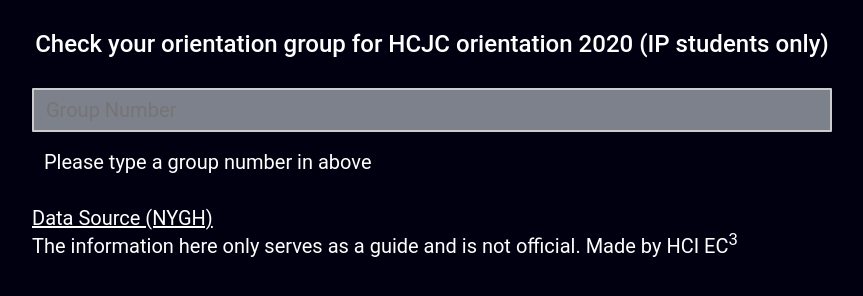
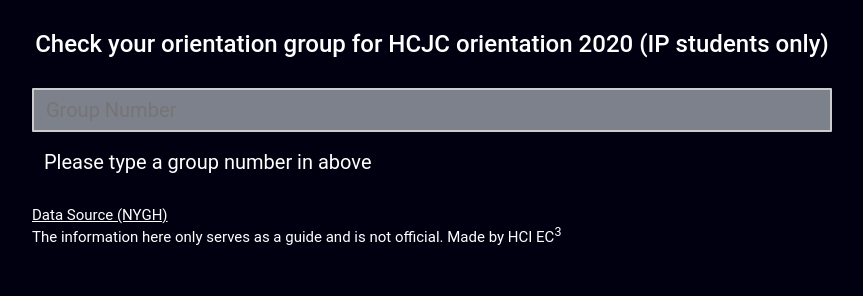
Before and after one commit to sheepymeh/hcjc_orientation_group, a plain HTML site: page index.html in a window 1280 px wide. Shown: the whole page, without its empty margins (208-1071 px from the left). Drawn offline with Linux system fonts and the light colour scheme; a web font is replaced by a local one.

Commit message:
Misc. changes

```diff
--- a/index.html
+++ b/index.html
@@ -113,21 +113,29 @@
 			}
 			footer {
 				margin-top: 24px;
+				font-size: .75rem;
 			}
 			a {
 				color: inherit;
 			}
+			span {
+				display: inline-block;
+			}
 		</style>
 	</head>
 	<body>
-		<h1>Check your orientation group for HCJC orientation 2020 (IP students only)</h1>
+		<h1>
+			<span>Check your orientation group for HCJC orientation 2020</span>
+			<span>(IP students only)</span>
+		</h1>
 		<input id='group-input' type='number' placeholder='Group Number' min='1' max='33'>
 		<div id='group-display'>
 			<div>Please type a group number in above</div>
 		</div>
 		<footer>
 			<a href='https://docs.google.com/spreadsheets/d/1Zz5spnBcN3MN22DLV4BkkTKPfR1DZyOEBsTyLM0br_s'>Data Source (NYGH)</a><br>
-			The information here only serves as a guide and is not official. Made by HCI EC<sup>3</sup>
+			<span>The information here only serves as a guide and is not official.</span>
+			<span>Made by HCI EC<sup>3</sup></span>
 		</footer>
 	</body>
 </html>
```
